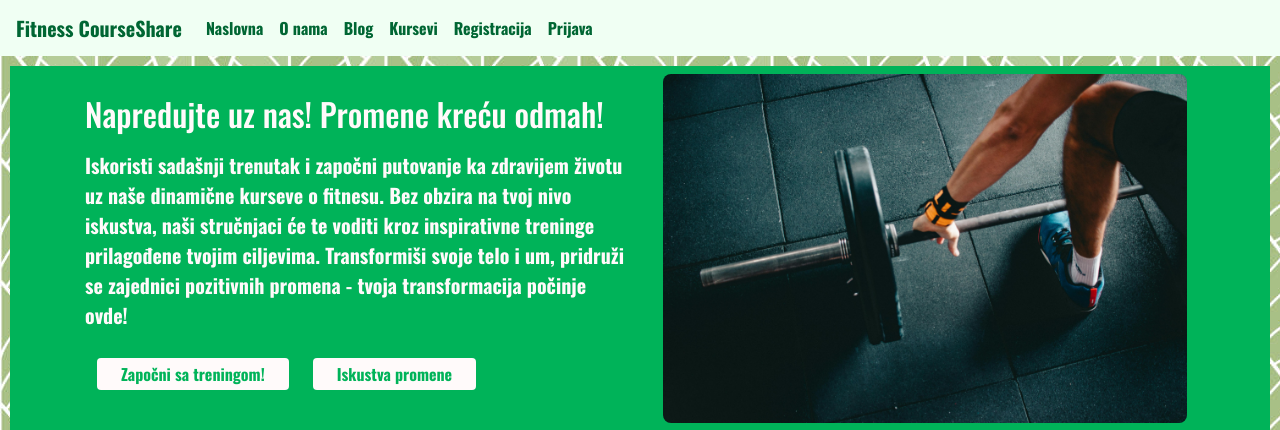
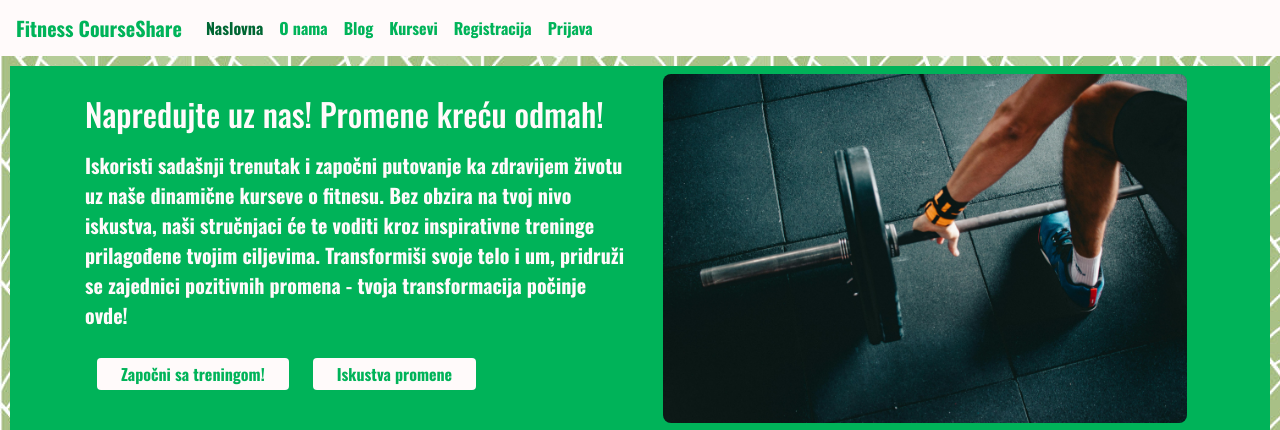
Before and after one commit to Rudic21302/SkillUp2024, a PHP site: page /index.php in a window 1280 px wide. Shown: the top 430 px of the page. Run offline with PHP 8.4, Linux system fonts and the light colour scheme; some web fonts are replaced.

Commit message:
navbar style fix

```diff
--- a/assets/css/main-styles.css
+++ b/assets/css/main-styles.css
@@ -4,14 +4,22 @@ body{
     font-style: normal;
 }
 .navbar{
-    background-color:#f0fff3!important;
+    background-color:snow!important;
 
 }
 .nav-item{
-    color: #006633 !important;
+    color: #00b359 !important;
     font-weight: bolder;
+    font-size: 16px;
+
 
 }
 .navbar-brand{
-    color:#006633 !important;
+    color:#00b359 !important;
+    font-size: 20px;
 }
+.nav-item.active{
+    font-weight: bold;
+    color:#006633 !important ;
+
+}
```
